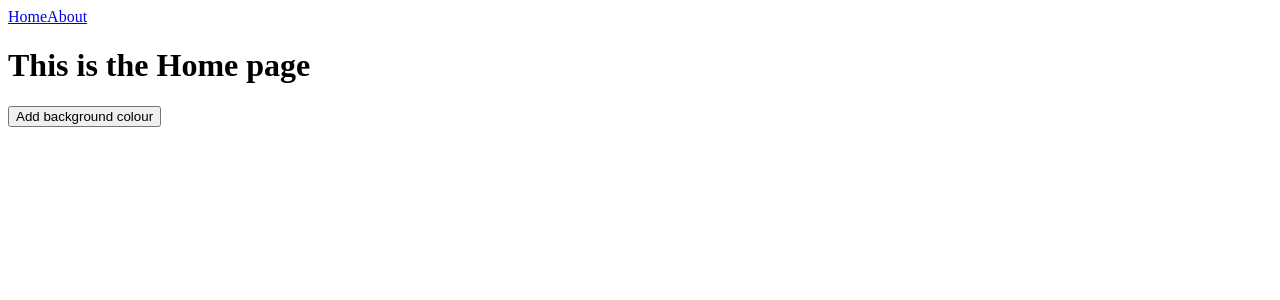
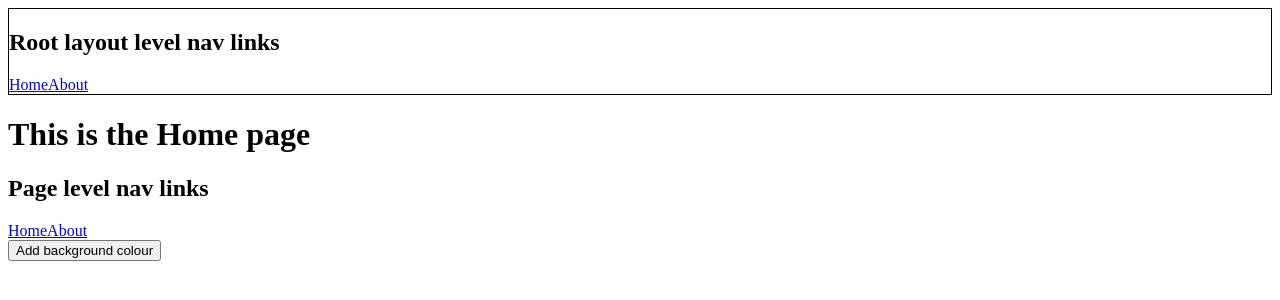
Before and after one commit to milovangudelj/nextjs-nav, a Next.js app: page / in a window 1280 px wide. Shown: the top 300 px of the page. Built offline with nearby package versions, Linux system fonts and the light colour scheme.

Commit message:
feat: add distinction between links

```diff
--- a/app/page.tsx
+++ b/app/page.tsx
@@ -1,10 +1,17 @@
 'use client';
+
+import Link from "next/link";
 
 export default function Home() {
 
   return (
     <div>
       <h1>This is the Home page</h1>
+      <div>
+        <h2>Page level nav links</h2>
+        <Link href="/">Home</Link>
+        <Link href="/about">About</Link>
+      </div>
     </div>
   );
 }
--- a/components/NavBar.tsx
+++ b/components/NavBar.tsx
@@ -2,7 +2,8 @@ import Link from "next/link";
 
 export const Navbar = () => {
   return (
-    <div>
+    <div style={{ border: '1px solid black' }}>
+      <h2>Root layout level nav links</h2>
       <Link href="/">Home</Link>
       <Link href="/about">About</Link>
     </div>
```
Also changed, not shown: app/about/page.tsx (+7 -0 lines).
